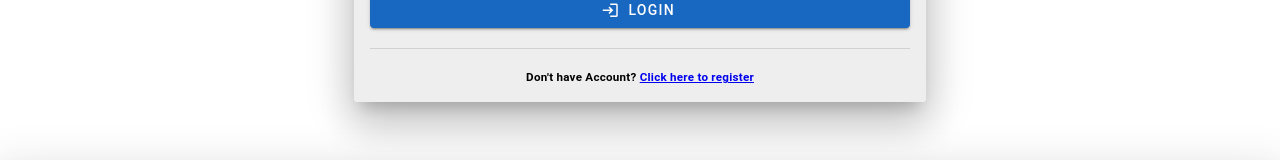
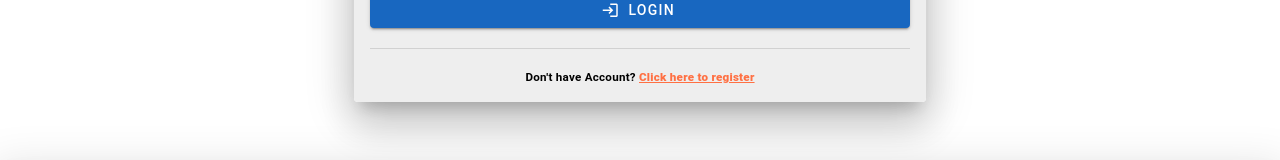
Before and after one commit to carlitodumago/web-campus_quest, a Vue app: page / in a window 1280 px wide. Shown: the part 593-753 px from the top of the page. Built offline with nearby package versions, Linux system fonts and the light colour scheme.

Commit message:
feat: adjust color of click to login and register

```diff
--- a/src/components/layout/AppLayout.vue
+++ b/src/components/layout/AppLayout.vue
@@ -1,10 +1,11 @@
 <script setup>
 import { ref } from 'vue'
 
-const theme = ref('light')
+const theme = ref(localStorage.getItem('theme') || 'light')
 
 function onClick() {
   theme.value = theme.value === 'light' ? 'dark' : 'light'
+  localStorage.setItem('theme', theme.value)
 }
 </script>
 
--- a/src/views/auth/LoginView.vue
+++ b/src/views/auth/LoginView.vue
@@ -31,7 +31,9 @@ const { mobile } = useDisplay()
 
               <h5 class="text-center">
                 Don't have Account?
-                <RouterLink to="/register">Click here to register</RouterLink>
+                <RouterLink class="text-deep-orange-lighten-1 font-weight-black" to="/register"
+                  >Click here to register</RouterLink
+                >
               </h5>
             </v-card-text>
           </v-card>
--- a/src/views/auth/RegisterView.vue
+++ b/src/views/auth/RegisterView.vue
@@ -66,7 +66,10 @@ import RegisterForm from '@/components/auth/RegisterForm.vue'
             <v-divider class="my-5"></v-divider>
 
             <h5 class="text-center">
-              Already have account? <RouterLink to="/">Click here to Login</RouterLink>
+              Already have account?
+              <RouterLink class="text-deep-orange-lighten-1 font-weight-black" to="/"
+                >Click here to Login</RouterLink
+              >
             </h5>
           </v-card-text>
         </v-card>
```
